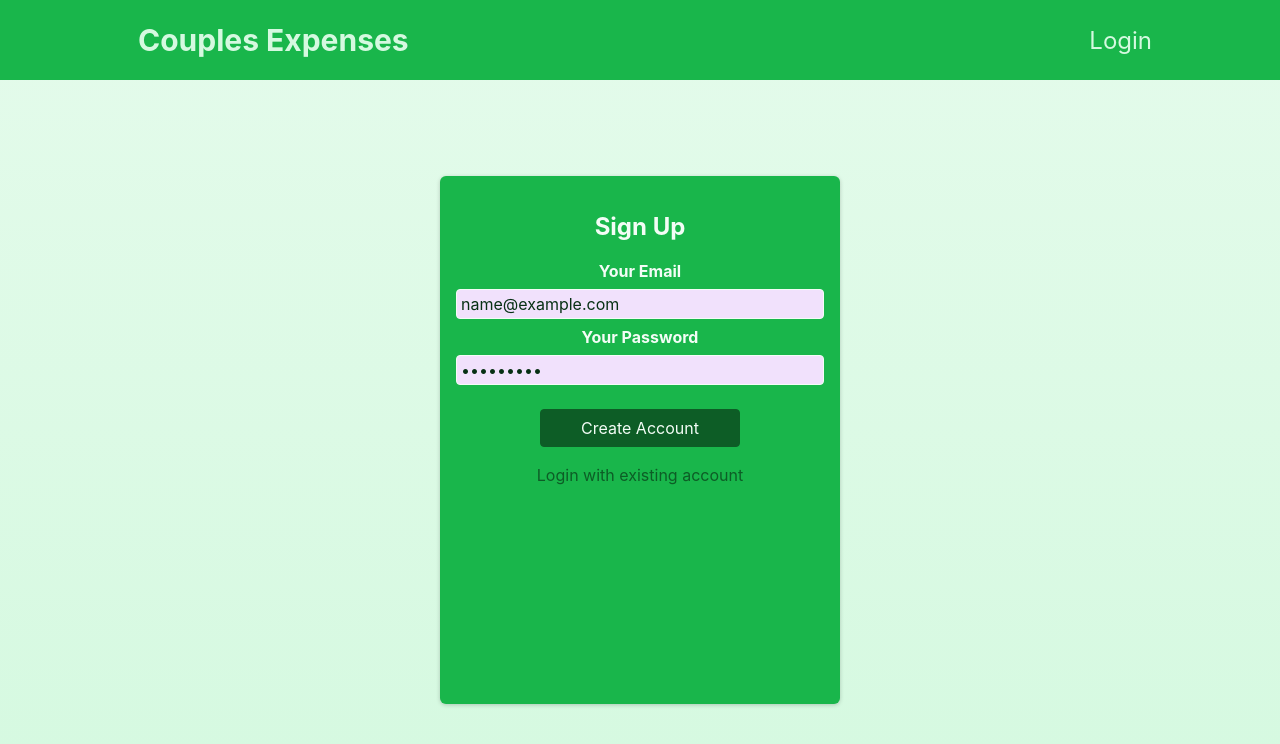
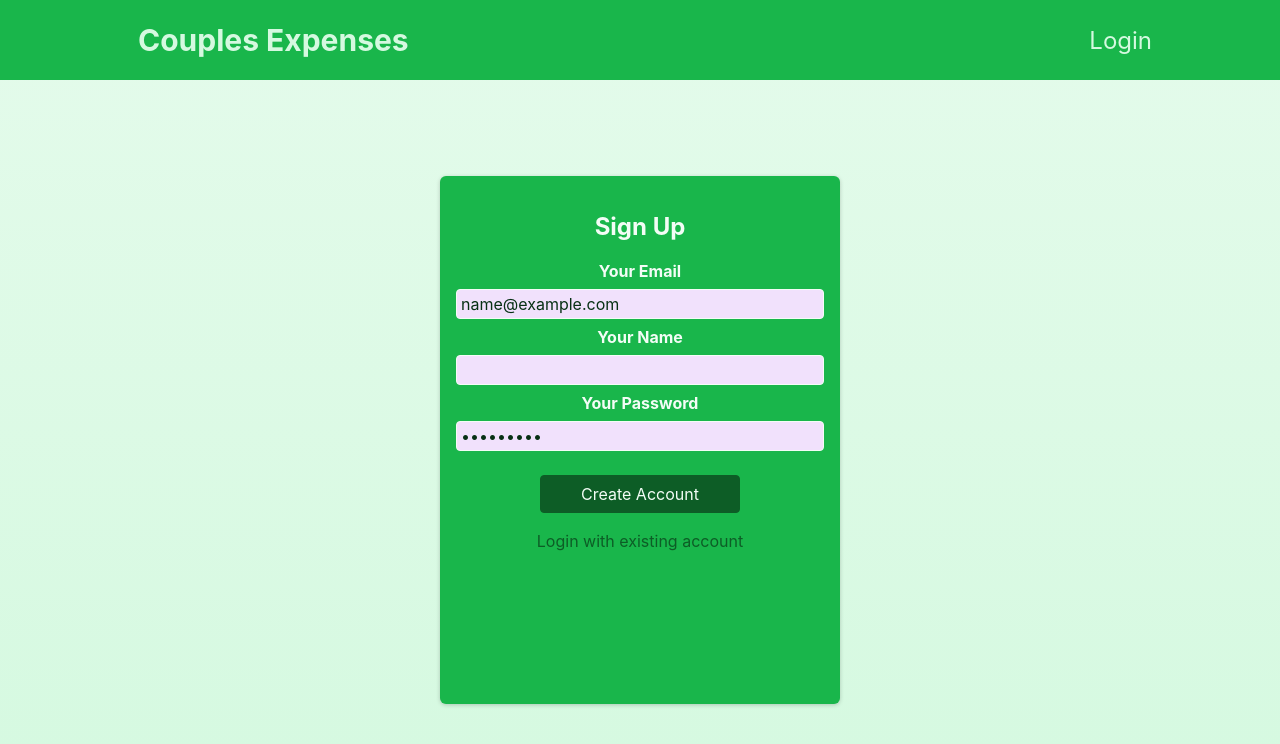
Before and after one commit to bjorntirsen/couples-expenses, a Next.js app: page /auth in a window 1280 px wide. Both pictures are taken after typing "name@example.com", "Sample123" into the empty fields and a click on the button "Create new account". Shown: the top 744 px of the page. Built offline with nearby package versions, Linux system fonts and the light colour scheme; no server answers.

Commit message:
:sparkles: Add name to user and session

```diff
--- a/components/auth/AuthForm.tsx
+++ b/components/auth/AuthForm.tsx
@@ -4,10 +4,10 @@ import { useRouter } from 'next/router';
 
 import classes from './AuthForm.module.css';
 
-const createUser = async (email: string, password: string) => {
+const createUser = async (email: string, name: string, password: string) => {
   const response = await fetch('/api/auth/signup', {
     method: 'POST',
-    body: JSON.stringify({ email, password }),
+    body: JSON.stringify({ email, name, password }),
     headers: {
       'content-type': 'application/json',
     },
@@ -22,6 +22,7 @@ const createUser = async (email: string, password: string) => {
 
 const AuthForm: FC = () => {
   const emailInputRef = useRef<HTMLInputElement>(null);
+  const nameInputRef = useRef<HTMLInputElement>(null);
   const passwordInputRef = useRef<HTMLInputElement>(null);
   const [isLogin, setIsLogin] = useState(true);
   const router = useRouter();
@@ -46,7 +47,11 @@ const AuthForm: FC = () => {
       }
     } else {
       try {
-        const result = await createUser(enteredEmail, enteredPassword);
+        const result = await createUser(
+          enteredEmail,
+          nameInputRef.current!.value,
+          enteredPassword
+        );
         console.log(result);
       } catch (error) {
         console.log(error);
@@ -68,6 +73,18 @@ const AuthForm: FC = () => {
             ref={emailInputRef}
           />
         </div>
+        {!isLogin && (
+          <div className={classes.control}>
+            <label htmlFor='name'>Your Name</label>
+            <input
+              type='name'
+              id='name'
+              required
+              autoComplete='name'
+              ref={nameInputRef}
+            />
+          </div>
+        )}
         <div className={classes.control}>
           <label htmlFor='password'>Your Password</label>
           <input
--- a/pages/api/auth/[...nextauth].ts
+++ b/pages/api/auth/[...nextauth].ts
@@ -58,7 +58,7 @@ export default NextAuth({
         }
 
         client.close();
-        return { email: user.email, id: user._id.toString() };
+        return { email: user.email, name: user.name, id: user._id.toString() };
       },
     }),
   ],
```
Also changed, not shown: pages/api/auth/signup.ts (+5 -3 lines).
